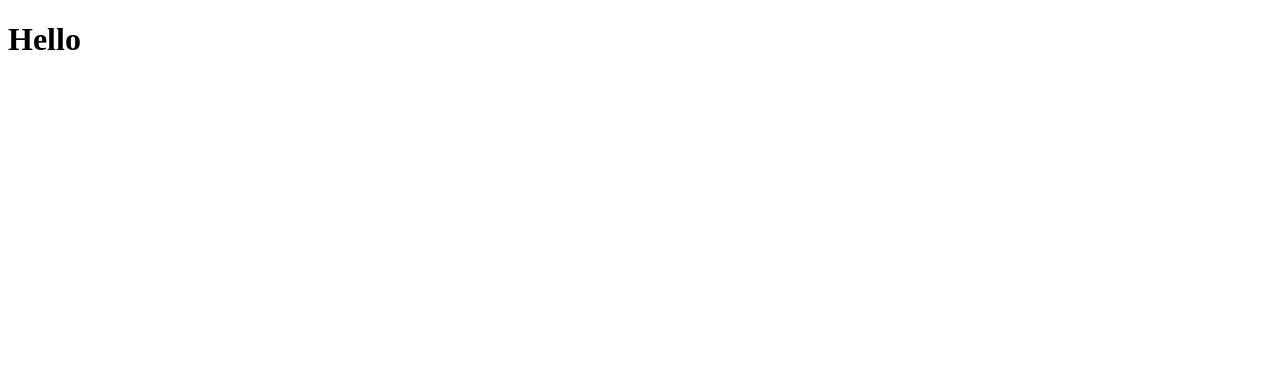
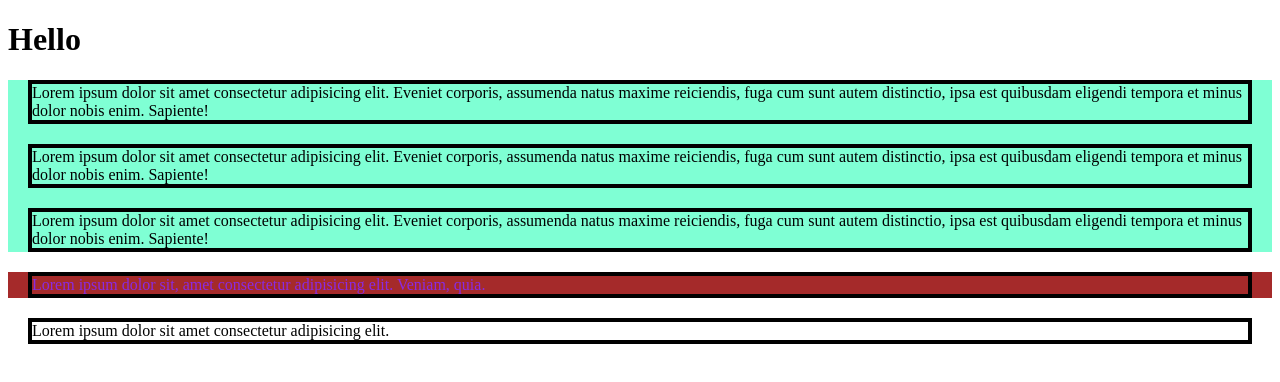
Before and after one commit to AntonKurinnyi/HTML_Prova, a plain HTML site: page index.html in a window 1280 px wide. Drawn offline with Linux system fonts and the light colour scheme.

Commit message:
add style

```diff
--- a/index.html
+++ b/index.html
@@ -5,8 +5,42 @@
     <meta http-equiv="X-UA-Compatible" content="IE=edge">
     <meta name="viewport" content="width=device-width, initial-scale=1.0">
     <title>Document</title>
+    <style>
+        #primo {
+            background-color: aquamarine;
+        }
+        .secondo {
+            background-color: brown;
+            color: blueviolet;
+        }
+        p {
+            margin: 20px;
+            border: 4px solid black;
+        }
+    </style>
 </head>
 <body>
     <h1>Hello</h1>
+    <div id="primo">
+        <p>
+            Lorem ipsum dolor sit amet consectetur adipisicing elit. Eveniet corporis, assumenda natus maxime reiciendis, fuga cum <span> sunt autem distinctio, ipsa est quibusdam </span> eligendi tempora et minus dolor nobis enim. Sapiente!
+        </p>
+        <p>
+            Lorem ipsum dolor sit amet consectetur adipisicing elit. Eveniet corporis, assumenda natus maxime reiciendis, fuga cum sunt autem distinctio, ipsa est quibusdam eligendi tempora et minus dolor nobis enim. Sapiente!
+        </p>
+        <p>
+            Lorem ipsum dolor sit amet consectetur adipisicing elit. Eveniet corporis, assumenda natus maxime reiciendis, fuga cum sunt autem distinctio, ipsa est quibusdam eligendi tempora et minus dolor nobis enim. Sapiente!
+        </p>
+    </div>
+    <div class="secondo">
+        <p>
+            Lorem ipsum dolor sit, amet consectetur adipisicing elit. Veniam, quia.
+        </p>
+    </div>
+    <div id="3">
+        <p>
+            Lorem ipsum dolor sit amet consectetur adipisicing elit.
+        </p>
+    </div>
 </body>
 </html>
```
